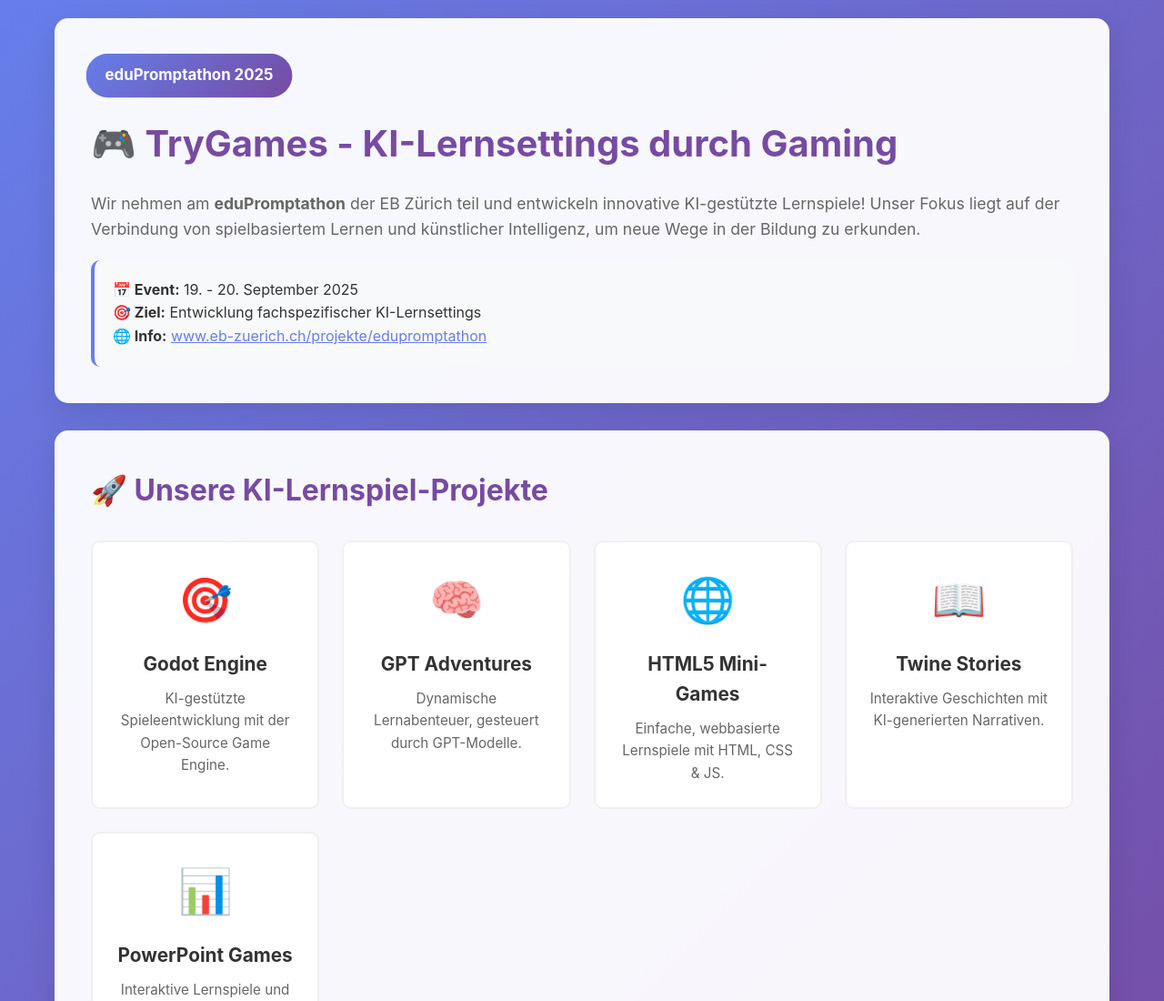
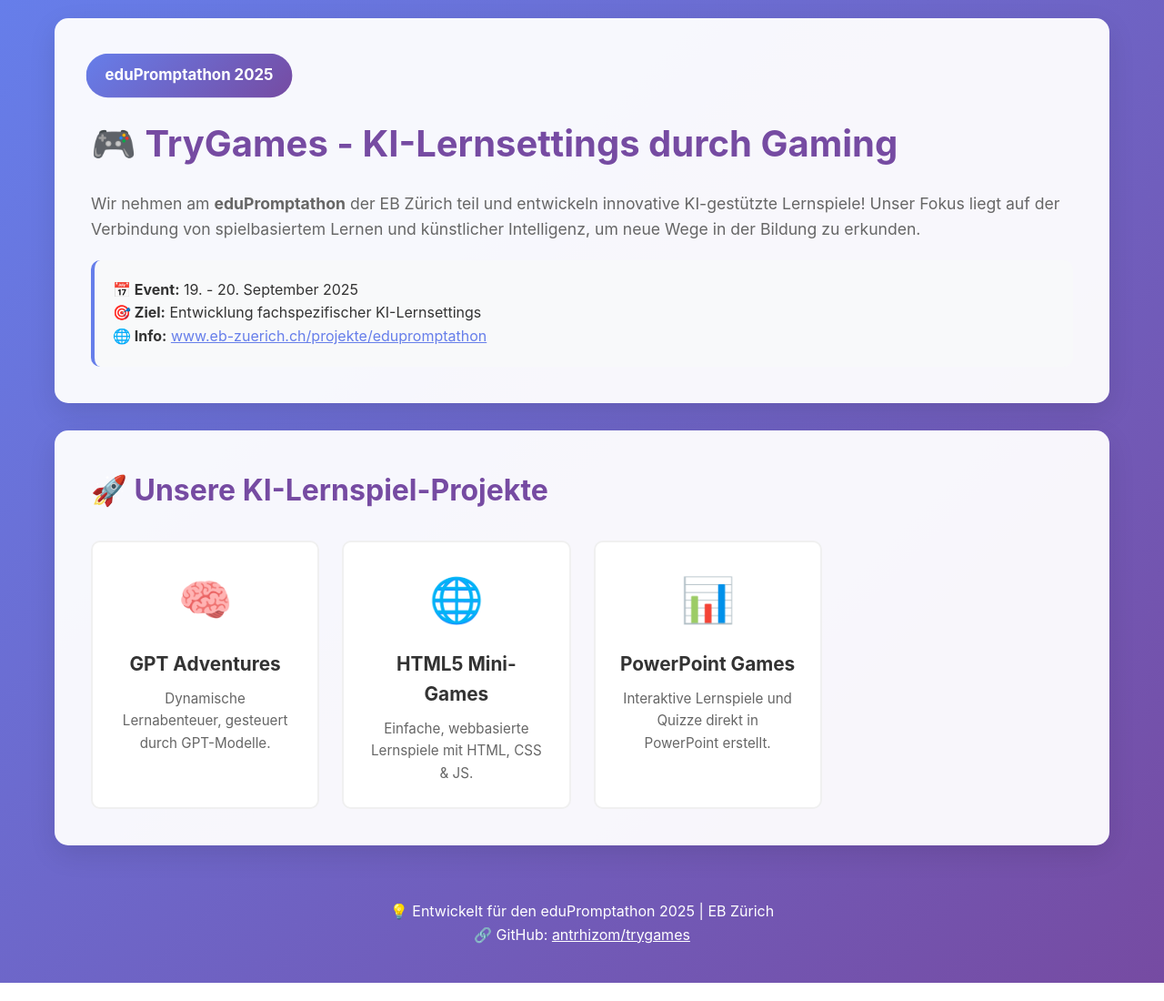
Before and after one commit to antrhizom/trygames, a plain HTML site: page index.html in a window 1280 px wide. Shown: the top 1100 px of the page at 91% size. Drawn offline with Linux system fonts and the light colour scheme.

Commit message:
Update index.html

```diff
--- a/index.html
+++ b/index.html
@@ -189,11 +189,6 @@
         <section class="projects-section">
             <h2>🚀 Unsere KI-Lernspiel-Projekte</h2>
             <div class="projects-grid">
-                <a href="godot.html" class="project-card">
-                    <div class="project-icon">🎯</div>
-                    <div class="project-title">Godot Engine</div>
-                    <div class="project-desc">KI-gestützte Spieleentwicklung mit der Open-Source Game Engine.</div>
-                </a>
 
                 <a href="gpt.html" class="project-card">
                     <div class="project-icon">🧠</div>
@@ -205,12 +200,6 @@
                     <div class="project-icon">🌐</div>
                     <div class="project-title">HTML5 Mini-Games</div>
                     <div class="project-desc">Einfache, webbasierte Lernspiele mit HTML, CSS & JS.</div>
-                </a>
-
-                <a href="twine.html" class="project-card">
-                    <div class="project-icon">📖</div>
-                    <div class="project-title">Twine Stories</div>
-                    <div class="project-desc">Interaktive Geschichten mit KI-generierten Narrativen.</div>
                 </a>
 
                 <a href="powerpoint.html" class="project-card">
```
